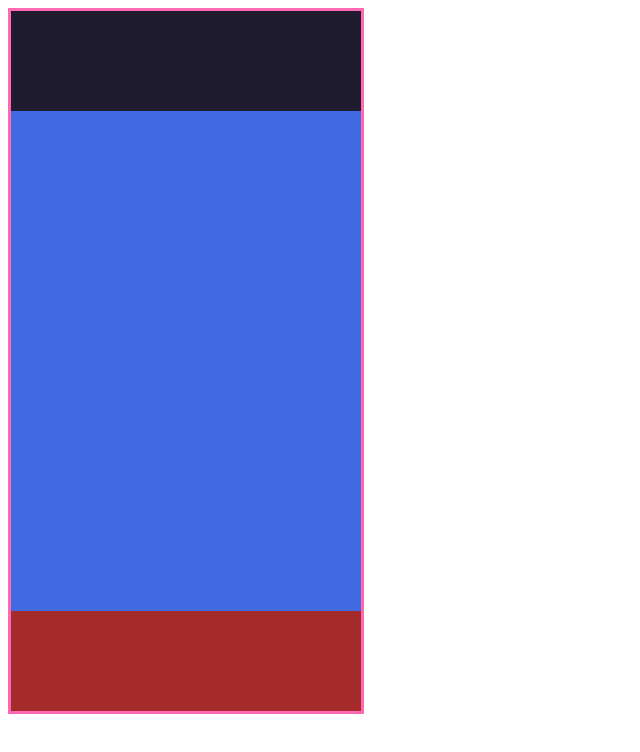
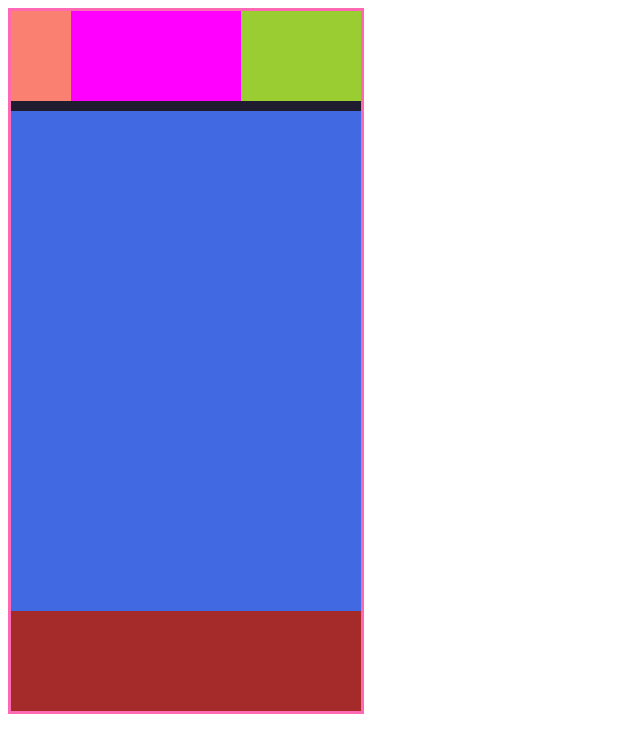
Before and after one commit to deablosf/text_adventure_test, a plain HTML site: page index.html in a window 1280 px wide. Shown: the whole page, without its empty margins (0-640 px from the left). Drawn offline with Linux system fonts and the light colour scheme.

Commit message:
top box basic done

```diff
--- a/index.html
+++ b/index.html
@@ -9,7 +9,11 @@
 </head>
 <body>
     <div id="mainScreen">
-        <div id="topScreen"></div>
+        <div id="topScreen">
+            <div id="face"></div>
+            <div id="nameDots"></div>
+            <div id="settingStats"></div>
+        </div>
         <div id="mainText"></div>
         <div id="keyItems"></div>
     </div>
--- a/styling.css
+++ b/styling.css
@@ -14,6 +14,7 @@
     height: 100px;
     border: chocolate;
     background-color: rgb(32, 28, 48);
+    display: flex;
 }
 
 #mainText {
@@ -33,19 +34,19 @@
 /* ---------   TOP Screen   --------- */
 
 #face {
-    width: 100px;
-    height: 100px;
+    width: 60px;
+    height: 90px;
     background-color: salmon;
 }
 
 #nameDots {
-    width: 100px;
-    height: 100px;
+    width: 170px;
+    height: 90px;
     background-color: fuchsia;
 }
 
 #settingStats {
-    width: 100px;
-    height: 100px;
+    width: 120px;
+    height: 90px;
     background-color: yellowgreen;
 }
```
